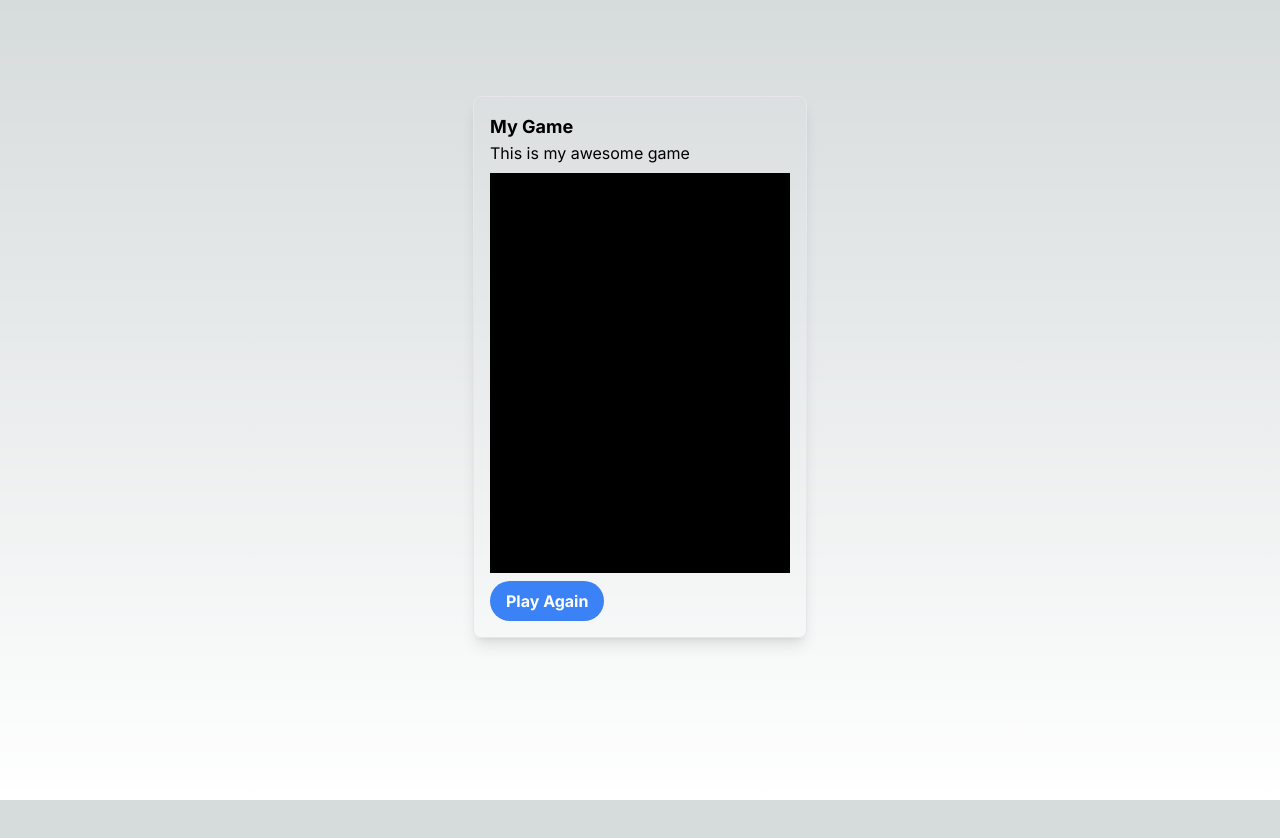
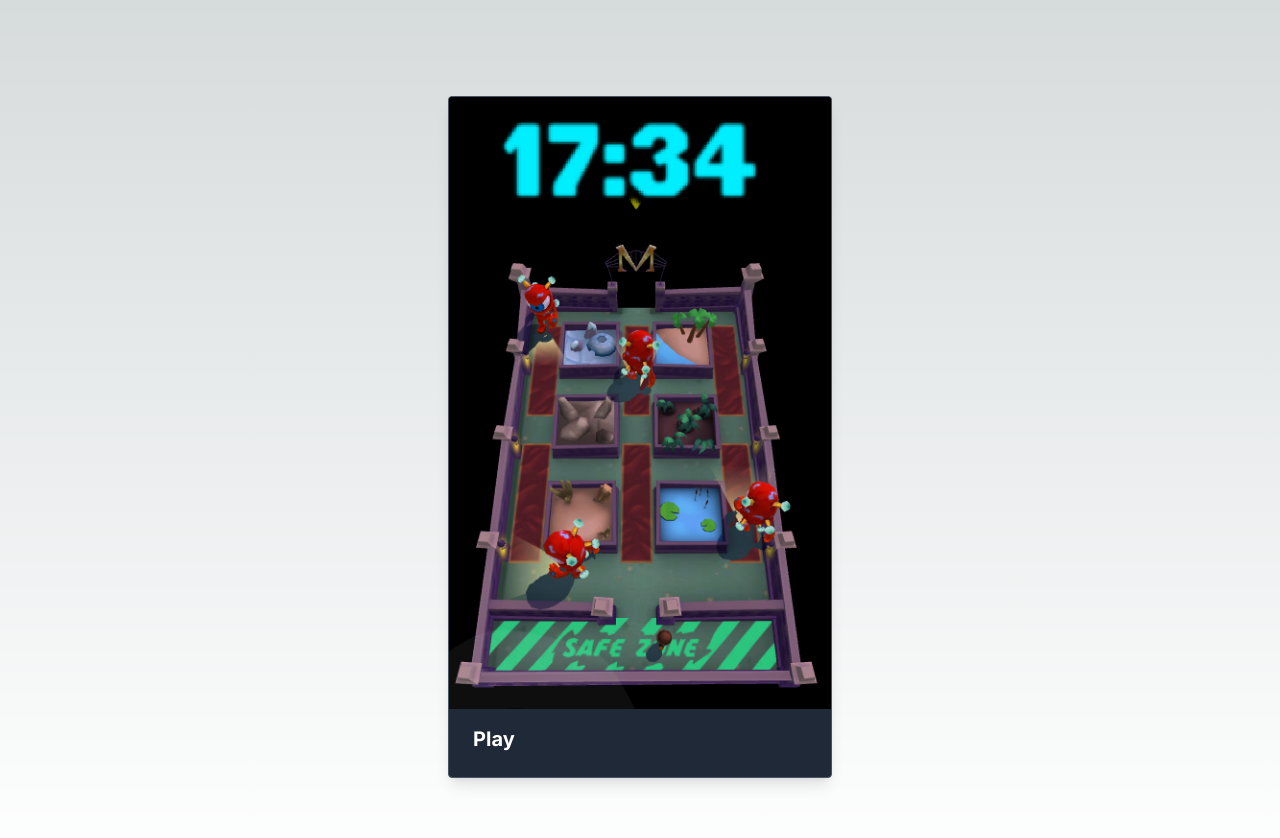
Before and after one commit to BryanValeriano/portfolio, a Next.js app: page / in a window 1280 px wide. Shown: the top 838 px of the page. Before the commit the page ends 800 px from the top, so only its background shows below. Built offline with nearby package versions, Linux system fonts and the light colour scheme.

Commit message:
add game Preview

```diff
--- /dev/null
+++ b/src/app/components/GamePreview.tsx
@@ -0,0 +1,21 @@
+import React from 'react';
+import Link from 'next/link';
+
+interface GamePreviewProps {
+  gameId: string;
+  title: string;
+  previewImageUrl: string;
+}
+
+export default function GamePreview({ gameId, title, previewImageUrl }: GamePreviewProps) {
+  return (
+    <div className="max-w-sm rounded overflow-hidden border border-gray-600 hover:border-gray-400 shadow-lg hover:shadow-2xl transition duration-300 ease-in-out bg-gray-800">
+      <Link href={`/games/${gameId}`}>
+        <img className="w-full" src={previewImageUrl} alt={title} />
+        <div className="px-6 py-4">
+          <div className="font-bold text-xl mb-2 text-white">{"Play"}</div>
+        </div>
+      </Link>
+    </div>
+  );
+};
--- /dev/null
+++ b/src/app/games/[gameId]/page.tsx
@@ -0,0 +1,19 @@
+import GameComponent from '@/app/components/GameComponent';
+import React from 'react';
+
+export default function GamePage({ params }: { params: { gameId: string } }) {
+  const gameId = params.gameId;
+  const gameDetails = {
+    id: gameId,
+    title: "Monsters Puzzle",
+    description: "Awesome game",
+    gameUrl: "/gameFiles/monstersPuzzleEscape.html",
+    previewImageUrl: "/previewImages/monstersPuzzleEscape.png",
+  };
+  return (
+    <div>
+      <h1>Game: {gameId}</h1>
+      {<GameComponent {...gameDetails} />}
+    </div>
+  );
+};
--- a/src/app/page.tsx
+++ b/src/app/page.tsx
@@ -1,13 +1,12 @@
-import Image from 'next/image'
-import GameComponent from './components/GameComponent'
+import GamePreview from './components/GamePreview'
 
 export default function Home() {
   return (
     <main className="flex min-h-screen flex-col items-center justify-between p-24">
-      <GameComponent
+      <GamePreview
+        gameId="teste"
         title="My Game"
-        description="This is my awesome game"
-        gameUrl="/gameFiles/monstersPuzzleEscape.html"
+        previewImageUrl="/previewImages/monstersPuzzleEscape.png"
       />
     </main>
   )
```
Also changed, not shown: src/server/gamesDetailsInMemory.ts (added, +28 -0 lines), public/previewImages/monstersPuzzleEscape.png (added).
